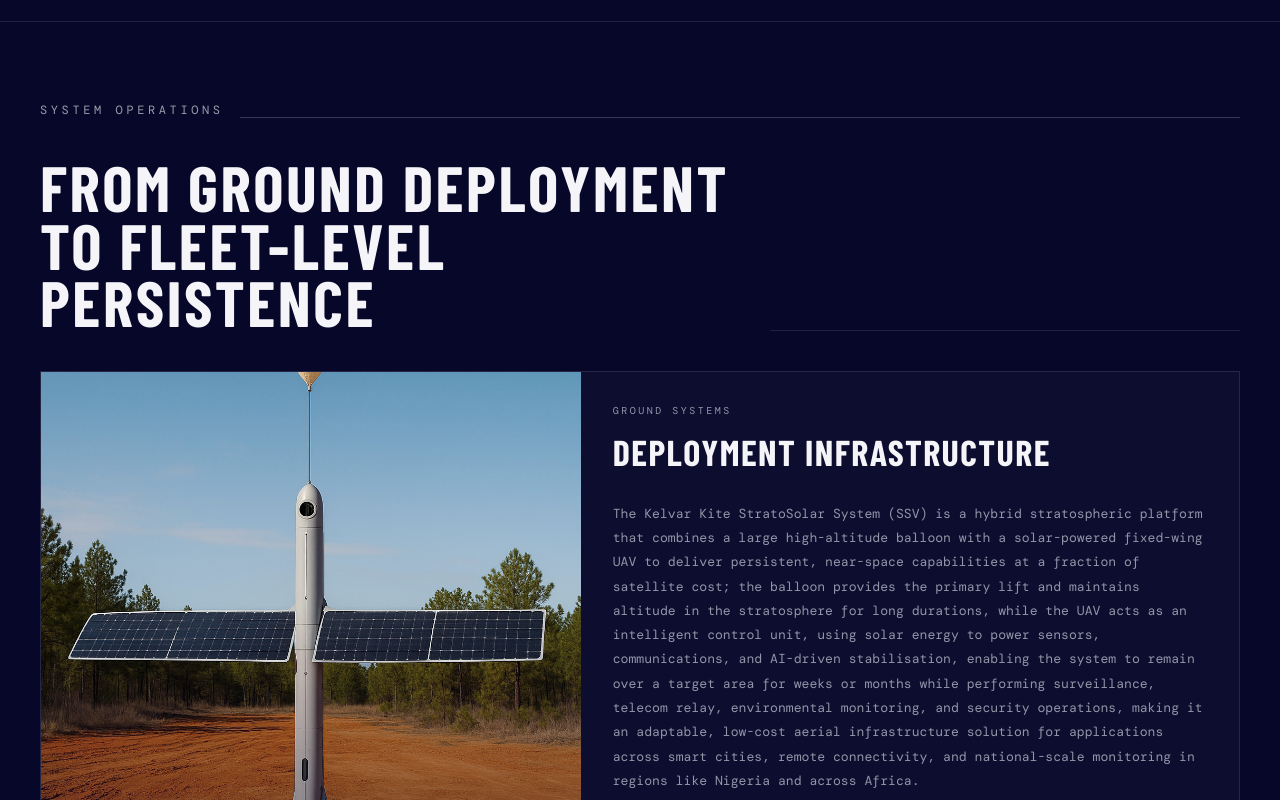
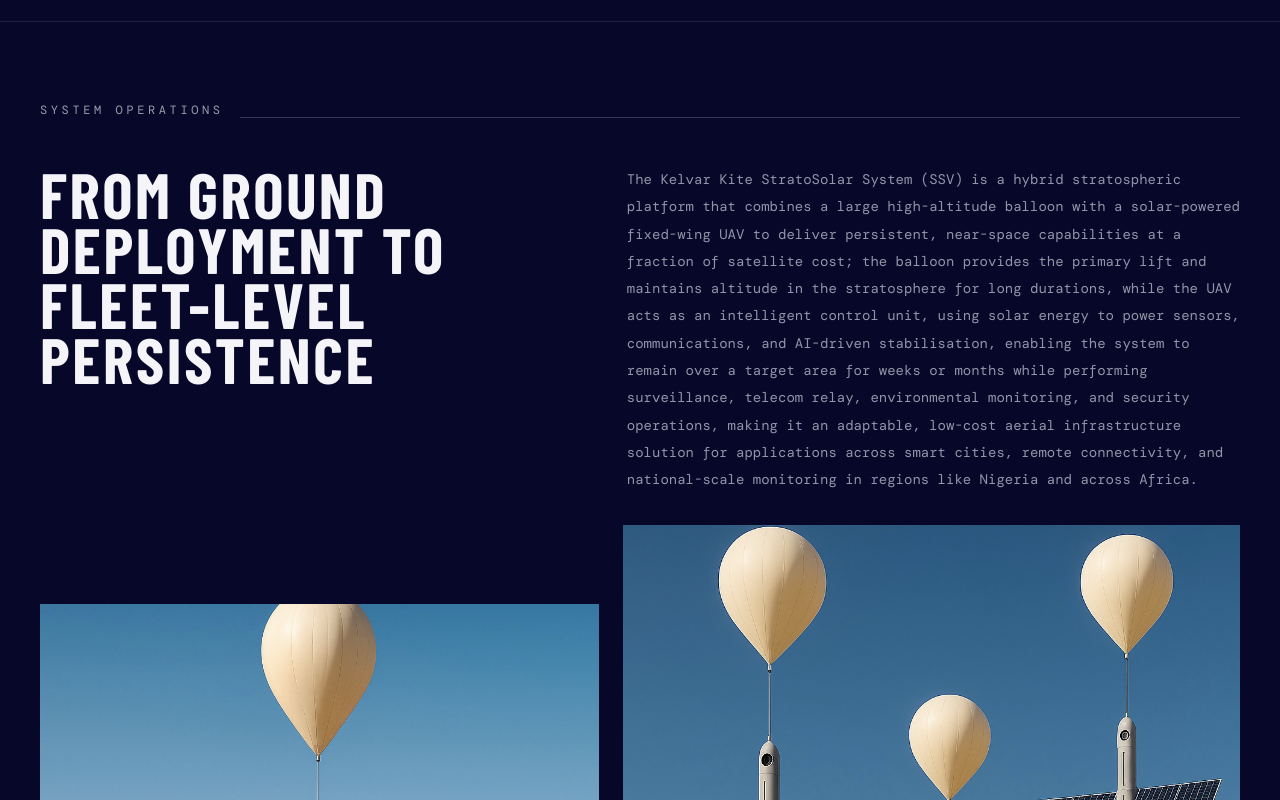
Before and after one commit to Cornerstone-04/kelvar, a Next.js app: page /research in a window 1280 px wide. Shown: the part 5400-6200 px from the top of the page. Built offline with nearby package versions, Linux system fonts and the light colour scheme; a web font is replaced by a local one.

Commit message:
chore: edit operations layout

```diff
--- a/components/research/stratos-story-section.tsx
+++ b/components/research/stratos-story-section.tsx
@@ -163,7 +163,7 @@ function ArchitectureBlock({ story }: { story: PlatformStory }) {
           whileInView={{ opacity: 1, scale: 1 }}
           viewport={{ once: true }}
           transition={{ duration: 0.7 }}
-          className="relative min-h-[42rem] 2xl:min-h-[56rem] overflow-hidden border border-white/10 bg-[#FEFDFB]"
+          className="relative min-h-168 2xl:min-h-224 overflow-hidden border border-white/10 bg-[#FEFDFB]"
         >
           <Image
             src={story.architecture.diagram.src}
@@ -285,19 +285,23 @@ function PlatformTypesBlock({ story }: { story: PlatformStory }) {
 }
 
 function OperationsBlock({ story }: { story: PlatformStory }) {
+  const sharedDescription = story.operations.panels[0]?.body;
+
   return (
     <StoryFrame className="border-b border-white/10">
       <SectionLabel className="mb-4">{story.operations.label}</SectionLabel>
-      <div className="mb-10 grid gap-6 lg:grid-cols-[minmax(18rem,1.2fr)_minmax(0,0.8fr)] lg:items-end">
-        <div>
-          <h3 className="mt-6 font-heading text-[clamp(2.4rem,5vw,5rem)] font-black leading-[0.9] text-primary">
-            {story.operations.title}
-          </h3>
-        </div>
-        <div className="h-px bg-white/10" />
+      <div className="my-8 grid gap-8 lg:grid-cols-[minmax(20rem,0.95fr)_minmax(0,1.05fr)] lg:items-start">
+        <h3 className="font-heading text-[clamp(3.2rem,5vw,5.5rem)] font-black leading-[0.86] text-primary">
+          {story.operations.title}
+        </h3>
+        {sharedDescription && (
+          <p className="font-mono text-xs-plus leading-[1.95] text-muted md:text-sm">
+            {sharedDescription}
+          </p>
+        )}
       </div>
 
-      <div className="grid gap-6 2xl:grid-cols-2">
+      <div className="grid items-end gap-6 lg:grid-cols-[minmax(0,0.95fr)_minmax(0,1.05fr)]">
         {story.operations.panels.map((panel, index) => (
           <motion.article
             key={panel.label}
@@ -305,23 +309,18 @@ function OperationsBlock({ story }: { story: PlatformStory }) {
             whileInView={{ opacity: 1, y: 0 }}
             viewport={{ once: true, margin: "-70px" }}
             transition={{ duration: 0.6, delay: index * 0.1 }}
-            className="grid overflow-hidden border border-white/10 bg-white/2.5 xl:grid-cols-[minmax(16rem,0.82fr)_minmax(0,1fr)]"
+            className="group relative overflow-hidden bg-white/2.5 "
           >
             {panel.media && (
               <MediaPanel media={panel.media} priority={index === 0} />
             )}
-            <div className="flex flex-col justify-between p-6 md:p-8">
-              <div>
-                <p className="font-mono text-xxs uppercase tracking-[0.25em] text-muted">
-                  {panel.label}
-                </p>
-                <h4 className="mt-4 font-heading text-[2.25rem] font-bold leading-none text-primary">
-                  {panel.title}
-                </h4>
-              </div>
-              <p className="mt-8 font-mono text-xs-plus leading-[1.85] text-muted">
-                {panel.body}
+            <div className="absolute inset-x-0 bottom-0 bg-[linear-gradient(to_top,rgba(7,7,42,0.92),rgba(7,7,42,0.5)_58%,transparent)] p-6 pt-24 md:p-8 md:pt-32">
+              <p className="font-mono text-xxs uppercase tracking-[0.25em] text-muted">
+                0{index + 1} / {panel.label}
               </p>
+              <h4 className="mt-4 max-w-[14ch] font-heading text-[clamp(2rem,4vw,3.75rem)] font-black leading-[0.9] text-primary">
+                {panel.title}
+              </h4>
             </div>
           </motion.article>
         ))}
@@ -433,9 +432,7 @@ function MediaPanel({
   priority?: boolean;
 }) {
   const aspectClass =
-    media.orientation === "portrait"
-      ? "aspect-[4/5] xl:aspect-auto"
-      : "aspect-video";
+    media.orientation === "portrait" ? "aspect-3/4" : "aspect-video";
 
   return (
     <div
```
